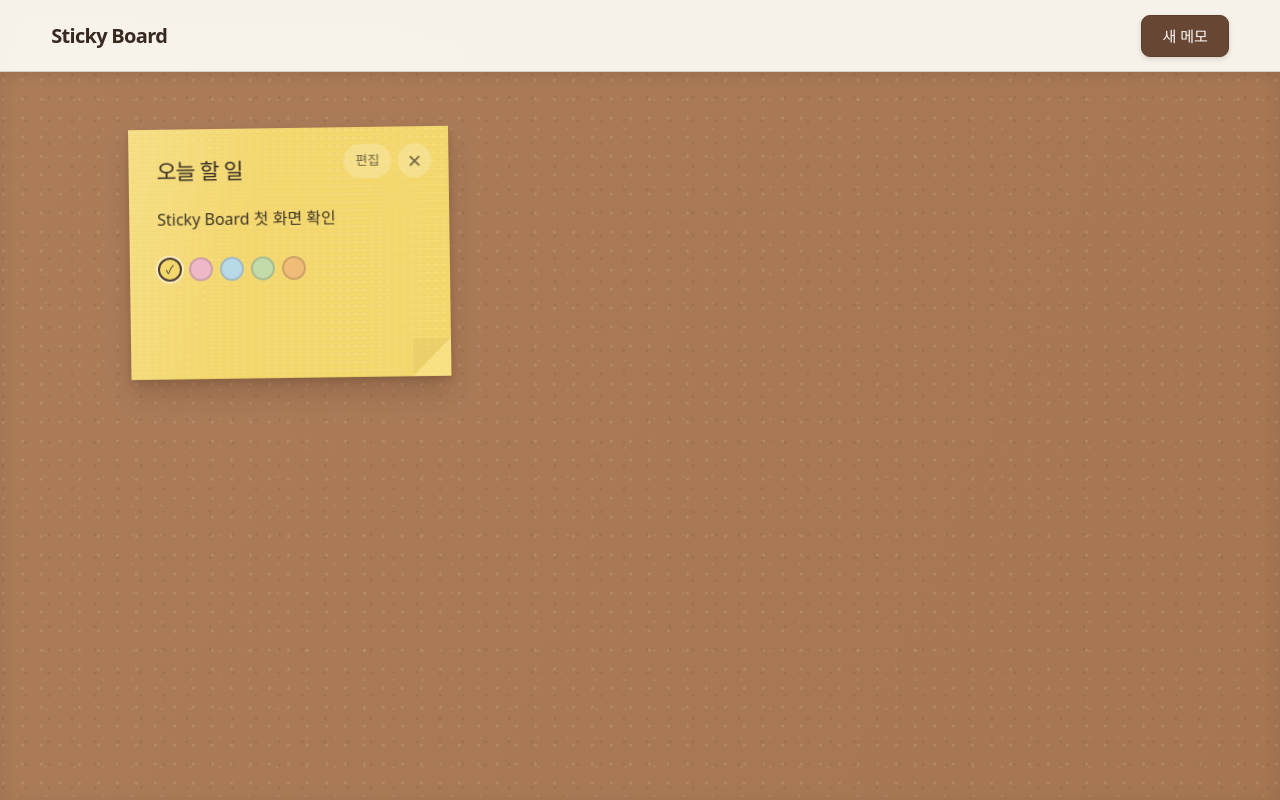
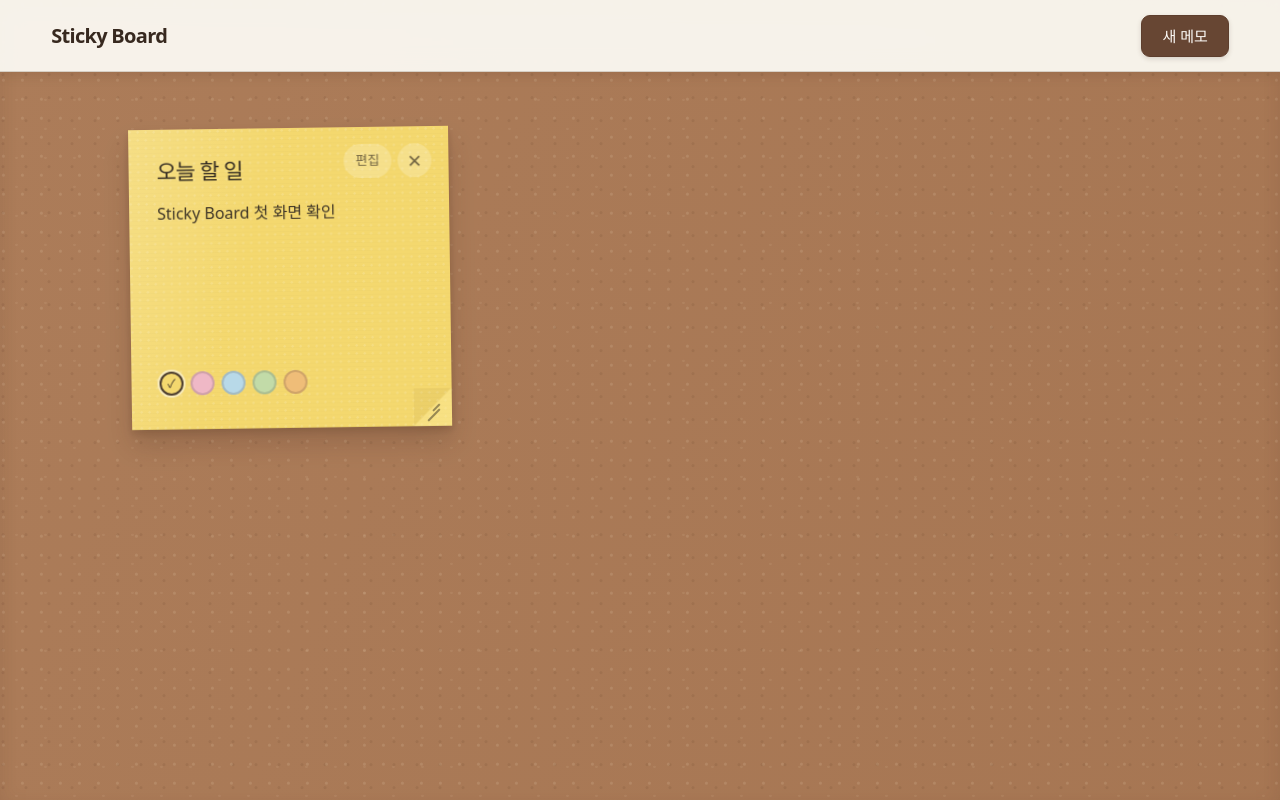
Before and after one commit to bdgk83/sticky-board, a React (Vite) app: page / in a window 1280 px wide. Built offline with nearby package versions, Linux system fonts and the light colour scheme.

Commit message:
feat: add resizable sticky notes (v0.7.0)

```diff
--- a/package.json
+++ b/package.json
@@ -1,7 +1,7 @@
 {
   "name": "sticky-board",
   "private": true,
-  "version": "0.6.0",
+  "version": "0.7.0",
   "type": "module",
   "scripts": {
     "dev": "vite",
--- a/src/App.css
+++ b/src/App.css
@@ -67,7 +67,7 @@
 .board {
   position: relative;
   display: grid;
-  grid-template-columns: repeat(auto-fill, minmax(min(100%, 270px), 320px));
+  grid-template-columns: repeat(auto-fill, minmax(min(100%, 320px), 320px));
   grid-auto-rows: max-content;
   align-content: start;
   gap: clamp(28px, 3vw, 48px);
@@ -98,6 +98,8 @@
 .sticky-note {
   --note-x: 0px;
   --note-y: 0px;
+  --note-width: 320px;
+  --note-height: 300px;
   --note-background: #f4d86e;
   --note-input-background: rgba(255, 248, 204, 0.58);
   --note-fold-shadow: rgba(142, 111, 41, 0.08);
@@ -105,8 +107,12 @@
 
   position: relative;
   z-index: 1;
-  width: 100%;
-  min-height: clamp(250px, 18vw, 300px);
+  width: var(--note-width);
+  min-width: 240px;
+  max-width: 700px;
+  height: var(--note-height);
+  min-height: 180px;
+  max-height: 700px;
   padding: clamp(28px, 2.1vw, 38px);
   overflow: hidden;
   color: #3e3527;
@@ -123,7 +129,7 @@
   transform: translate3d(var(--note-x), var(--note-y), 0) rotate(-0.8deg);
   transform-origin: center top;
   cursor: grab;
-  touch-action: none;
+  touch-action: pan-y;
 }
 
 .sticky-note--pink {
@@ -165,6 +171,17 @@
   will-change: transform;
 }
 
+.sticky-note--resizing {
+  z-index: 5;
+  box-shadow:
+    0 20px 30px rgba(61, 38, 22, 0.22),
+    0 6px 10px rgba(61, 38, 22, 0.18),
+    inset 0 -1px 0 rgba(122, 96, 35, 0.1);
+  cursor: nwse-resize;
+  user-select: none;
+  will-change: width, height;
+}
+
 .sticky-note--editing {
   cursor: default;
   touch-action: auto;
@@ -182,6 +199,7 @@
     var(--note-fold-highlight) 51% 100%
   );
   content: '';
+  pointer-events: none;
 }
 
 .sticky-note__actions {
@@ -232,6 +250,7 @@
 
 .sticky-note__edit:focus-visible,
 .sticky-note__delete:focus-visible,
+.sticky-note__resize-handle:focus-visible,
 .sticky-note__save:focus-visible,
 .sticky-note__cancel:focus-visible,
 .sticky-note__title-input:focus-visible,
@@ -240,15 +259,26 @@
   outline-offset: 2px;
 }
 
+.sticky-note__view {
+  position: relative;
+  z-index: 1;
+  display: flex;
+  flex-direction: column;
+  height: 100%;
+  min-height: 0;
+}
+
 .sticky-note h2 {
   position: relative;
   z-index: 1;
-  margin: 0 94px 20px 0;
+  flex-shrink: 0;
+  margin: 0 94px 14px 0;
   color: #342c22;
   font-size: clamp(1.35rem, 1.5vw, 1.65rem);
   font-weight: 750;
   line-height: 1.3;
   letter-spacing: -0.035em;
+  touch-action: none;
 }
 
 .board__empty {
@@ -273,14 +303,27 @@
   overflow-wrap: anywhere;
 }
 
+.sticky-note__body {
+  flex: 1;
+  min-height: 0;
+  padding-right: 4px;
+  overflow-x: hidden;
+  overflow-y: auto;
+  overscroll-behavior: contain;
+  scrollbar-width: thin;
+  touch-action: pan-y;
+}
+
 .sticky-note__color-palette {
   position: relative;
   z-index: 2;
   display: flex;
   align-items: center;
   gap: 7px;
+  flex-shrink: 0;
   width: max-content;
-  margin-top: 24px;
+  margin-top: 14px;
+  padding: 0 34px 6px 0;
 }
 
 .sticky-note__color-option {
@@ -337,13 +380,81 @@
   outline-offset: 2px;
 }
 
+.sticky-note__resize-handle {
+  position: absolute;
+  right: 2px;
+  bottom: 2px;
+  z-index: 4;
+  display: grid;
+  place-items: center;
+  width: 38px;
+  height: 38px;
+  padding: 0;
+  border: 0;
+  border-radius: 5px;
+  color: rgba(62, 53, 39, 0.52);
+  background: transparent;
+  cursor: nwse-resize;
+  touch-action: none;
+  user-select: none;
+  transition:
+    color 140ms ease,
+    background-color 140ms ease;
+}
+
+.sticky-note__resize-handle:hover {
+  color: rgba(52, 44, 34, 0.82);
+  background: rgba(255, 255, 255, 0.12);
+}
+
+.sticky-note__resize-handle:focus-visible {
+  outline-offset: -4px;
+}
+
+.sticky-note__resize-handle span {
+  position: relative;
+  display: block;
+  width: 17px;
+  height: 17px;
+  pointer-events: none;
+}
+
+.sticky-note__resize-handle span::before,
+.sticky-note__resize-handle span::after {
+  position: absolute;
+  right: 0;
+  height: 2px;
+  border-radius: 999px;
+  background: currentColor;
+  transform: rotate(-45deg);
+  transform-origin: right center;
+  content: '';
+}
+
+.sticky-note__resize-handle span::before {
+  bottom: 4px;
+  width: 17px;
+}
+
+.sticky-note__resize-handle span::after {
+  bottom: 9px;
+  width: 10px;
+}
+
+.sticky-note--resizing .sticky-note__resize-handle {
+  color: rgba(52, 44, 34, 0.9);
+  background: rgba(255, 255, 255, 0.16);
+}
+
 .sticky-note__form {
   position: relative;
   z-index: 1;
   display: flex;
   flex-direction: column;
   gap: 14px;
-  min-height: calc(clamp(250px, 18vw, 300px) - clamp(56px, 4.2vw, 76px));
+  height: 100%;
+  min-height: 0;
+  overflow: hidden;
 }
 
 .sticky-note__title-input,
@@ -358,6 +469,7 @@
 }
 
 .sticky-note__title-input {
+  flex-shrink: 0;
   min-height: 42px;
   padding: 8px 11px;
   font-size: clamp(1.15rem, 1.3vw, 1.4rem);
@@ -365,17 +477,18 @@
 }
 
 .sticky-note__content-input {
-  min-height: 124px;
-  max-height: 240px;
+  flex: 1;
+  min-height: 0;
   padding: 10px 11px;
   line-height: 1.6;
-  resize: vertical;
+  resize: none;
 }
 
 .sticky-note__form-actions {
   display: flex;
   justify-content: flex-end;
   gap: 8px;
+  flex-shrink: 0;
   margin-top: auto;
 }
 
@@ -430,12 +543,12 @@
   }
 
   .sticky-note {
-    min-height: 240px;
+    width: min(var(--note-width), 100%);
     padding: 28px;
   }
 
   .sticky-note__form {
-    min-height: 184px;
+    min-height: 0;
   }
 
   .board {
@@ -449,6 +562,7 @@
   .toolbar__button,
   .sticky-note__edit,
   .sticky-note__delete,
+  .sticky-note__resize-handle,
   .sticky-note__save,
   .sticky-note__cancel {
     transition: none;
--- a/src/App.tsx
+++ b/src/App.tsx
@@ -1,7 +1,13 @@
 import { useCallback, useEffect, useRef, useState } from 'react'
 import { Board } from './components/Board'
 import { Toolbar } from './components/Toolbar'
-import { DEFAULT_NOTE_COLOR } from './types/note'
+import {
+  clampNoteHeight,
+  clampNoteWidth,
+  DEFAULT_NOTE_COLOR,
+  DEFAULT_NOTE_HEIGHT,
+  DEFAULT_NOTE_WIDTH,
+} from './types/note'
 import type { Note, NoteColor } from './types/note'
 import { loadNotes, saveNotes } from './utils/storage'
 import './App.css'
@@ -25,6 +31,8 @@ function createNote(title: string, content: string): Note {
     content,
     x: 0,
     y: 0,
+    width: DEFAULT_NOTE_WIDTH,
+    height: DEFAULT_NOTE_HEIGHT,
     color: DEFAULT_NOTE_COLOR,
   }
 }
@@ -91,6 +99,23 @@ function App() {
     )
   }, [])
 
+  const handleResizeNote = useCallback(
+    (noteId: string, width: number, height: number) => {
+      const nextWidth = clampNoteWidth(width)
+      const nextHeight = clampNoteHeight(height)
+
+      setNotes((currentNotes) =>
+        currentNotes.map((note) =>
+          note.id === noteId &&
+          (note.width !== nextWidth || note.height !== nextHeight)
+            ? { ...note, width: nextWidth, height: nextHeight }
+            : note,
+        ),
+      )
+    },
+    [],
+  )
+
   const handleChangeNoteColor = useCallback(
     (noteId: string, color: NoteColor) => {
       setNotes((currentNotes) =>
@@ -110,6 +135,7 @@ function App() {
         onDeleteNote={handleDeleteNote}
         onUpdateNote={handleUpdateNote}
         onMoveNote={handleMoveNote}
+        onResizeNote={handleResizeNote}
         onChangeNoteColor={handleChangeNoteColor}
       />
     </div>
--- a/src/components/Board.tsx
+++ b/src/components/Board.tsx
@@ -6,6 +6,7 @@ interface BoardProps {
   onDeleteNote: (noteId: string) => void
   onUpdateNote: (noteId: string, title: string, content: string) => void
   onMoveNote: (noteId: string, x: number, y: number) => void
+  onResizeNote: (noteId: string, width: number, height: number) => void
   onChangeNoteColor: (noteId: string, color: NoteColor) => void
 }
 
@@ -14,6 +15,7 @@ export function Board({
   onDeleteNote,
   onUpdateNote,
   onMoveNote,
+  onResizeNote,
   onChangeNoteColor,
 }: BoardProps) {
   return (
@@ -30,6 +32,7 @@ export function Board({
             onDelete={onDeleteNote}
             onUpdate={onUpdateNote}
             onMove={onMoveNote}
+            onResize={onResizeNote}
             onChangeColor={onChangeNoteColor}
           />
         ))
--- a/src/components/StickyNote.tsx
+++ b/src/components/StickyNote.tsx
@@ -3,7 +3,13 @@ import type {
   CSSProperties,
   PointerEvent as ReactPointerEvent,
 } from 'react'
-import { NOTE_COLORS } from '../types/note'
+import {
+  MAX_NOTE_HEIGHT,
+  MAX_NOTE_WIDTH,
+  MIN_NOTE_HEIGHT,
+  MIN_NOTE_WIDTH,
+  NOTE_COLORS,
+} from '../types/note'
 import type { Note, NoteColor } from '../types/note'
 
 const DRAG_THRESHOLD = 4
@@ -22,12 +28,15 @@ interface StickyNoteProps {
   onDelete: (noteId: string) => void
   onUpdate: (noteId: string, title: string, content: string) => void
   onMove: (noteId: string, x: number, y: number) => void
+  onResize: (noteId: string, width: number, height: number) => void
   onChangeColor: (noteId: string, color: NoteColor) => void
 }
 
-interface NotePositionStyle extends CSSProperties {
+interface NoteStyle extends CSSProperties {
   '--note-x': string
   '--note-y': string
+  '--note-width': string
+  '--note-height': string
 }
 
 interface MovementBounds {
@@ -44,6 +53,19 @@ interface DragSession extends MovementBounds {
   startX: number
   startY: number
   hasMoved: boolean
+  element: HTMLElement
+}
+
+interface ResizeSession {
+  pointerId: number
+  startClientX: number
+  startClientY: number
+  startWidth: number
+  startHeight: number
+  minWidth: number
+  minHeight: number
+  maxWidth: number
+  maxHeight: number
   element: HTMLElement
 }
 
@@ -90,20 +112,25 @@ export function StickyNote({
   onDelete,
   onUpdate,
   onMove,
+  onResize,
   onChangeColor,
 }: StickyNoteProps) {
   const [isEditing, setIsEditing] = useState(false)
   const [isDragging, setIsDragging] = useState(false)
+  const [isResizing, setIsResizing] = useState(false)
   const [draftTitle, setDraftTitle] = useState(note.title)
   const [draftContent, setDraftContent] = useState(note.content)
   const noteElementRef = useRef<HTMLElement>(null)
   const dragSessionRef = useRef<DragSession | null>(null)
+  const resizeSessionRef = useRef<ResizeSession | null>(null)
   const titleId = `note-title-${note.id}`
-  const noteStyle: NotePositionStyle = {
+  const noteStyle: NoteStyle = {
     '--note-x': `${note.x}px`,
     '--note-y': `${note.y}px`,
+    '--note-width': `${note.width}px`,
+    '--note-height': `${note.height}px`,
   }
-  const noteClassName = `sticky-note sticky-note--${note.color}${isDragging ? ' sticky-note--dragging' : ''}${isEditing ? ' sticky-note--editing' : ''}`
+  const noteClassName = `sticky-note sticky-note--${note.color}${isDragging ? ' sticky-note--dragging' : ''}${isResizing ? ' sticky-note--resizing' : ''}${isEditing ? ' sticky-note--editing' : ''}`
 
   useEffect(() => {
     function constrainPosition() {
@@ -112,6 +139,7 @@ export function StickyNote({
 
       if (
         dragSessionRef.current !== null ||
+        resizeSessionRef.current !== null ||
         !(noteElement instanceof HTMLElement) ||
         !(boardElement instanceof HTMLElement)
       ) {
@@ -139,13 +167,22 @@ export function StickyNote({
   useEffect(() => {
     return () => {
       const dragSession = dragSessionRef.current
+      const resizeSession = resizeSessionRef.current
       dragSessionRef.current = null
+      resizeSessionRef.current = null
 
       if (
         dragSession !== null &&
         dragSession.element.hasPointerCapture(dragSession.pointerId)
       ) {
         dragSession.element.releasePointerCapture(dragSession.pointerId)
+      }
+
+      if (
+        resizeSession !== null &&
+        resizeSession.element.hasPointerCapture(resizeSession.pointerId)
+      ) {
+        resizeSession.element.releasePointerCapture(resizeSession.pointerId)
       }
     }
   }, [])
@@ -170,7 +207,9 @@ export function StickyNote({
   function handlePointerDown(event: ReactPointerEvent<HTMLElement>) {
     if (
       isEditing ||
+      isResizing ||
       dragSessionRef.current !== null ||
+      resizeSessionRef.current !== null ||
       event.button !== 0 ||
       !(event.target instanceof Element)
     ) {
@@ -178,6 +217,13 @@ export function StickyNote({
     }
 
     if (event.target.closest(INTERACTIVE_SELECTOR) !== null) {
+      return
+    }
+
+    if (
+      event.pointerType === 'touch' &&
+      event.target.closest('.sticky-note__body') !== null
+    ) {
       return
     }
 
@@ -264,6 +310,113 @@ export function StickyNote({
     }
   }
 
+  function handleResizePointerDown(
+    event: ReactPointerEvent<HTMLButtonElement>,
+  ) {
+    if (
+      isEditing ||
+      isDragging ||
+      dragSessionRef.current !== null ||
+      resizeSessionRef.current !== null ||
+      event.button !== 0
+    ) {
+      return
+    }
+
+    const noteElement = noteElementRef.current
+    const boardElement = noteElement?.closest('.board')
+
+    if (
+      !(noteElement instanceof HTMLElement) ||
+      !(boardElement instanceof HTMLElement)
+    ) {
+      return
+    }
+
+    event.preventDefault()
+    event.stopPropagation()
+
+    const boardRect = boardElement.getBoundingClientRect()
+    const noteRect = noteElement.getBoundingClientRect()
+    const boardStyle = globalThis.getComputedStyle(boardElement)
+    const rightBoundary =
+      boardRect.right - readPixelValue(boardStyle.paddingRight)
+    const availableWidth = rightBoundary - noteRect.left - 4
+    const maxWidth = Math.min(
+      MAX_NOTE_WIDTH,
+      Math.max(MIN_NOTE_WIDTH, availableWidth),
+    )
+
+    resizeSessionRef.current = {
+      pointerId: event.pointerId,
+      startClientX: event.clientX,
+      startClientY: event.clientY,
+      startWidth: noteElement.offsetWidth,
+      startHeight: noteElement.offsetHeight,
+      minWidth: MIN_NOTE_WIDTH,
+      minHeight: MIN_NOTE_HEIGHT,
+      maxWidth,
+      maxHeight: MAX_NOTE_HEIGHT,
+      element: event.currentTarget,
+    }
+    event.currentTarget.setPointerCapture(event.pointerId)
+    setIsResizing(true)
+  }
+
+  function handleResizePointerMove(
+    event: ReactPointerEvent<HTMLButtonElement>,
+  ) {
+    const resizeSession = resizeSessionRef.current
+
+    if (resizeSession === null || resizeSession.pointerId !== event.pointerId) {
+      return
+    }
+
+    const deltaX = event.clientX - resizeSession.startClientX
+    const deltaY = event.clientY - resizeSession.startClientY
+    const nextWidth = clamp(
+      resizeSession.startWidth + deltaX,
+      resizeSession.minWidth,
+      resizeSession.maxWidth,
+    )
+    const nextHeight = clamp(
+      resizeSession.startHeight + deltaY,
+      resizeSession.minHeight,
+      resizeSession.maxHeight,
+    )
+
+    event.preventDefault()
+    event.stopPropagation()
+    onResize(note.id, nextWidth, nextHeight)
+  }
+
+  function finishResizing(event: ReactPointerEvent<HTMLButtonElement>) {
+    const resizeSession = resizeSessionRef.current
+
+    if (resizeSession === null || resizeSession.pointerId !== event.pointerId) {
+      return
+    }
+
+    event.stopPropagation()
+    resizeSessionRef.current = null
+    setIsResizing(false)
+
+    if (event.currentTarget.hasPointerCapture(event.pointerId)) {
+      event.currentTarget.releasePointerCapture(event.pointerId)
+    }
+  }
+
+  function handleResizeLostPointerCapture(
+    event: ReactPointerEvent<HTMLButtonElement>,
+  ) {
+    event.stopPropagation()
+
+    if (resizeSessionRef.current?.pointerId === event.pointerId) {
+      resizeSessionRef.current = null
+      setIsResizing(false)
+    }
+  }
+
   return (
     <article
       ref={noteElementRef}
@@ -329,8 +482,11 @@ export function StickyNote({
               ×
             </button>
           </div>
+          <div className="sticky-note__view">
             <h2 id={titleId}>{note.title}</h2>
+            <div className="sticky-note__body">
               <p>{note.content}</p>
+            </div>
             <div
               className="sticky-note__color-palette"
               role="group"
@@ -347,6 +503,19 @@ export function StickyNote({
                 />
               ))}
             </div>
+          </div>
+          <button
+            className="sticky-note__resize-handle"
+            type="button"
+            aria-label={`${note.title} 메모 크기 조절`}
+            onPointerDown={handleResizePointerDown}
+            onPointerMove={handleResizePointerMove}
+            onPointerUp={finishResizing}
+            onPointerCancel={finishResizing}
+            onLostPointerCapture={handleResizeLostPointerCapture}
+          >
+            <span aria-hidden="true" />
+          </button>
         </>
       )}
     </article>
--- a/src/index.css
+++ b/src/index.css
@@ -14,7 +14,9 @@
   -moz-osx-font-smoothing: grayscale;
 }
 
-* {
+*,
+*::before,
+*::after {
   box-sizing: border-box;
 }
 
--- a/src/types/note.ts
+++ b/src/types/note.ts
@@ -10,11 +10,51 @@ export type NoteColor = (typeof NOTE_COLORS)[number]
 
 export const DEFAULT_NOTE_COLOR: NoteColor = 'yellow'
 
+export const DEFAULT_NOTE_WIDTH = 320
+export const DEFAULT_NOTE_HEIGHT = 300
+export const MIN_NOTE_WIDTH = 240
+export const MIN_NOTE_HEIGHT = 180
+export const MAX_NOTE_WIDTH = 700
+export const MAX_NOTE_HEIGHT = 700
+
+function clampNoteSize(
+  value: number,
+  minimum: number,
+  maximum: number,
+  fallback: number,
+): number {
+  if (!Number.isFinite(value)) {
+    return fallback
+  }
+
+  return Math.min(Math.max(value, minimum), maximum)
+}
+
+export function clampNoteWidth(width: number): number {
+  return clampNoteSize(
+    width,
+    MIN_NOTE_WIDTH,
+    MAX_NOTE_WIDTH,
+    DEFAULT_NOTE_WIDTH,
+  )
+}
+
+export function clampNoteHeight(height: number): number {
+  return clampNoteSize(
+    height,
+    MIN_NOTE_HEIGHT,
+    MAX_NOTE_HEIGHT,
+    DEFAULT_NOTE_HEIGHT,
+  )
+}
+
 export interface Note {
   id: string
   title: string
   content: string
   x: number
   y: number
+  width: number
+  height: number
   color: NoteColor
 }
--- a/src/utils/storage.ts
+++ b/src/utils/storage.ts
@@ -1,12 +1,17 @@
 import {
+  clampNoteHeight,
+  clampNoteWidth,
   DEFAULT_NOTE_COLOR,
+  DEFAULT_NOTE_HEIGHT,
+  DEFAULT_NOTE_WIDTH,
   NOTE_COLORS,
 } from '../types/note'
 import type { Note, NoteColor } from '../types/note'
 
 const STORAGE_KEY = 'sticky-board-notes'
-const STORAGE_VERSION = 2
-const LEGACY_STORAGE_VERSION = 1
+const STORAGE_VERSION = 3
+const LEGACY_STORAGE_VERSION_1 = 1
+const LEGACY_STORAGE_VERSION_2 = 2
 
 interface StoredNotes {
   version: typeof STORAGE_VERSION
@@ -26,7 +31,7 @@ function isNoteColor(value: unknown): value is NoteColor {
   )
 }
 
-function normalizeNote(value: unknown, storageVersion: 1 | 2): Note | null {
+function normalizeNote(value: unknown, storageVersion: 1 | 2 | 3): Note | null {
   if (
     !isRecord(value) ||
     typeof value.id !== 'string' ||
@@ -47,8 +52,20 @@ function normalizeNote(value: unknown, storageVersion: 1 | 2): Note | null {
     content: value.content,
     x: value.x,
     y: value.y,
+    width:
+      storageVersion === STORAGE_VERSION &&
+      typeof value.width === 'number' &&
+      Number.isFinite(value.width)
+        ? clampNoteWidth(value.width)
+        : DEFAULT_NOTE_WIDTH,
+    height:
+      storageVersion === STORAGE_VERSION &&
+      typeof value.height === 'number' &&
+      Number.isFinite(value.height)
+        ? clampNoteHeight(value.height)
+        : DEFAULT_NOTE_HEIGHT,
     color:
-      storageVersion === STORAGE_VERSION && isNoteColor(value.color)
+      storageVersion !== LEGACY_STORAGE_VERSION_1 && isNoteColor(value.color)
         ? value.color
         : DEFAULT_NOTE_COLOR,
   }
@@ -76,7 +93,8 @@ export function loadNotes(): Note[] | null {
 
     if (
       !isRecord(parsedValue) ||
-      (parsedValue.version !== LEGACY_STORAGE_VERSION &&
+      (parsedValue.version !== LEGACY_STORAGE_VERSION_1 &&
+        parsedValue.version !== LEGACY_STORAGE_VERSION_2 &&
         parsedValue.version !== STORAGE_VERSION) ||
       !Array.isArray(parsedValue.notes)
     ) {
```
Also changed, not shown: 1 other file (tests, documents, lock files or other folders). Lines whose indentation alone changed are shown as unchanged.
